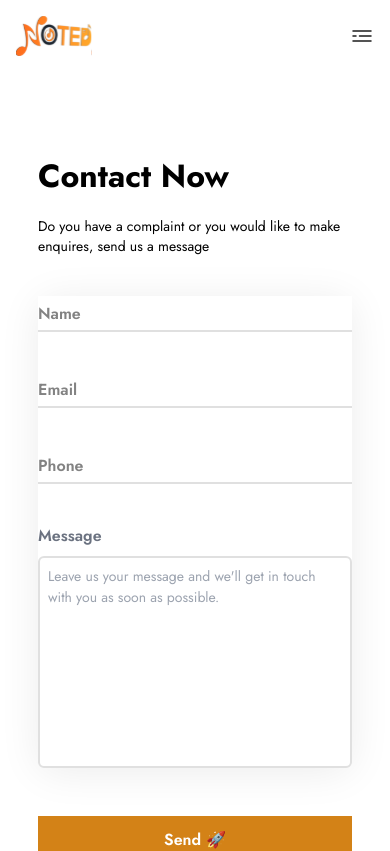
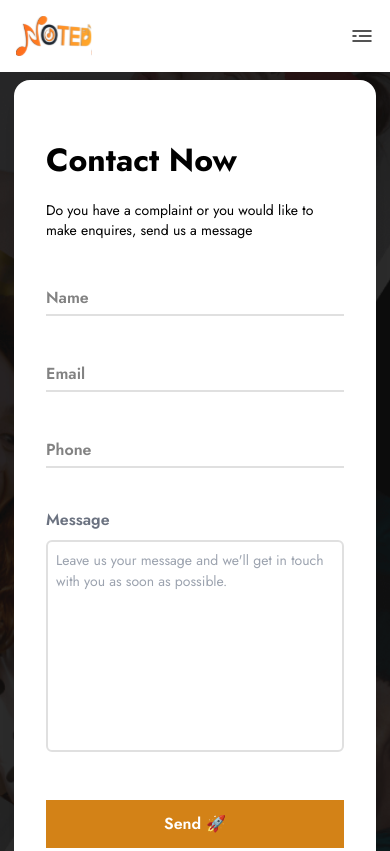
Before and after one commit to DigeetalHub/Noted-web, a Next.js app: page /contact in a window 390 px wide. Shown: the top 851 px of the page. Built offline with nearby package versions, Linux system fonts and the light colour scheme.

Commit message:
[FEAT] Contact form mobile view done

```diff
--- a/components/Form.js
+++ b/components/Form.js
@@ -66,7 +66,7 @@ const Form = () => {
 	};
 
 	return (
-		<div className="bg-white py-[3.5rem] px-6 flex flex-col gap-[2.5rem]">
+		<div className="bg-white py-[3.5rem] px-8 flex flex-col gap-[2.5rem] rounded-2xl shadow-form">
 			<div className="flex flex-col gap-4">
 				<Heading classes={"text-black font-bold text-[2rem]"} firstContent={"Contact Now"} />
 				<Subheading
@@ -75,7 +75,7 @@ const Form = () => {
 				/>
 			</div>
 			<form className="" onSubmit={handleSubmit(handleFormSubmit)}>
-				<div className="flex flex-col gap-[2.5rem] rounded-2xl shadow-form">
+				<div className="flex flex-col gap-[2.5rem]">
 					{inputs.map(({ label, name, type, pattern, placeholder, errorMsg, errorMsg2 }, index) => {
 						return (
 							<div key={index} className="flex flex-col relative">
--- a/pages/contact.js
+++ b/pages/contact.js
@@ -19,9 +19,11 @@ const Contact = () => {
 				/>
 			</Head>
 
-      <main className="mt-[6rem]">
-        <section className="px-[0.875rem]">
-          <Form />
+      <main className="">
+        <section className=" h-full bg-contactBgMobile bg-no-repeat bg-cover bg-center">
+          <div className="mb-[5rem] bg-overlay py-[5rem] h-full px-[0.875rem] ">
+			<Form />
+		  </div>
         </section>
       </main>
 		</div>
--- a/tailwind.config.js
+++ b/tailwind.config.js
@@ -40,6 +40,7 @@ module.exports = {
 				heroImg: "url('/assets/images/hero-img.png')",
 				wavyBgDesktop: "url('/assets/images/wavy-bg-desktop.svg')",
 				wavyBgMobile: "url('/assets/images/wavy-bg-mobile.svg')",
+				contactBgMobile: "url('/assets/images/contact-bg-sm.png')",
 			},
 			backdropBlur: {
 				header: "20px",
```
Also changed, not shown: public/assets/images/contact-bg-sm.png.
